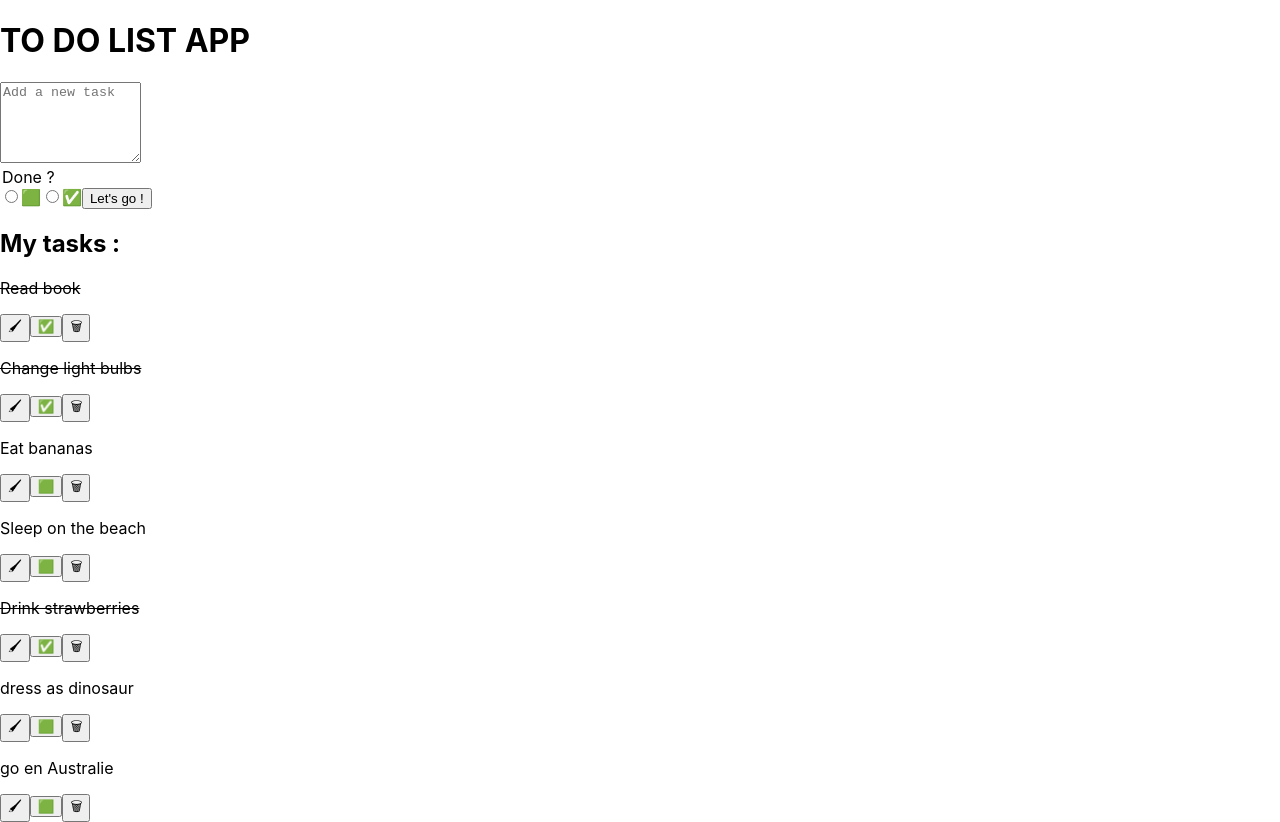
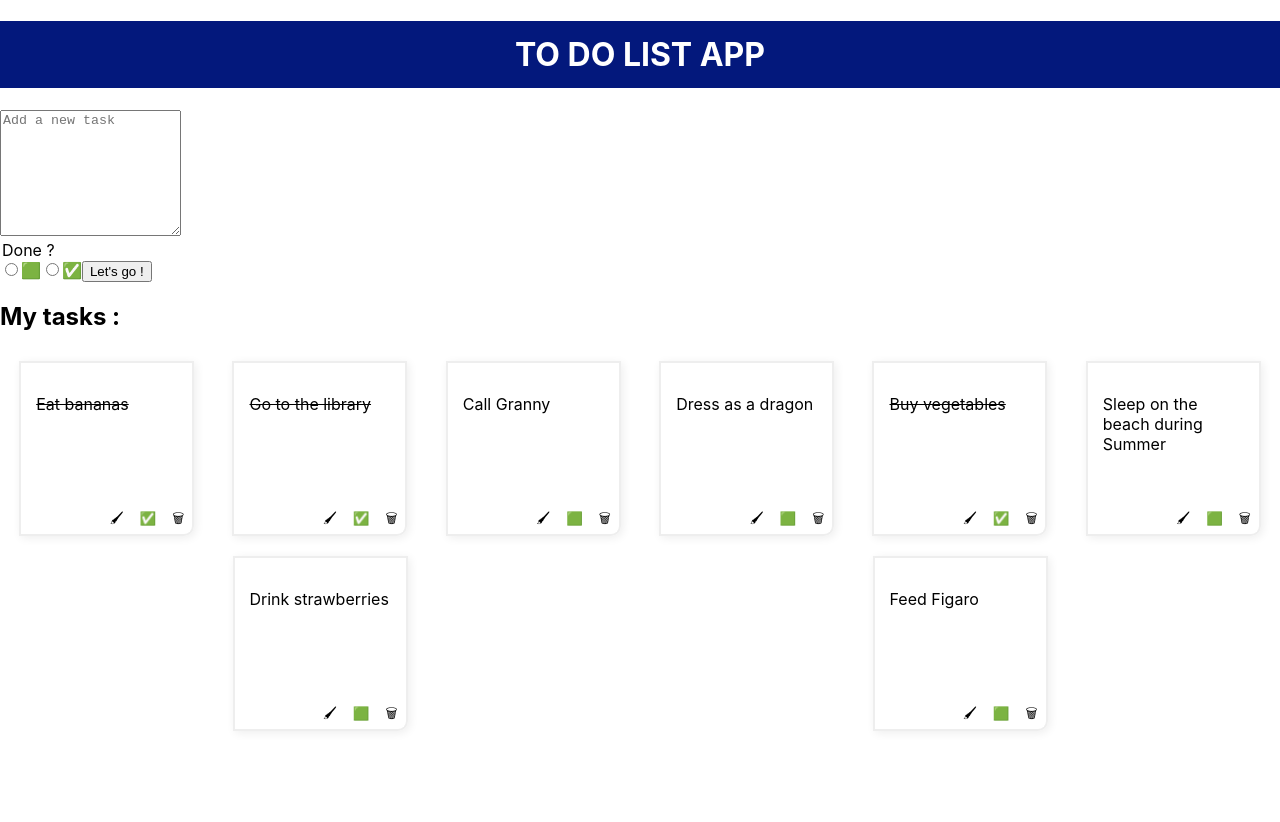
Before and after one commit to AlixV/todolist-mockjson-react, a React (Create React App) app: page / in a window 1280 px wide. After the commit the page ends 800 px from the top, so only its background shows below. Built offline with nearby package versions, Linux system fonts and the light colour scheme; data requests are answered from the project's data file.

Commit message:
post-it done

```diff
--- a/data/db.json
+++ b/data/db.json
@@ -1,39 +1,44 @@
 {
   "todo": [
     {
-      "id": 12,
-      "task": "Read book",
-      "complete": true
+      "task": "Eat bananas",
+      "complete": true,
+      "id": 1
     },
     {
       "complete": true,
-      "task": "Change light bulbs",
-      "id": 18
+      "task": "Go to the library ",
+      "id": 2
     },
     {
-      "task": "Eat bananas",
+      "task": "Call Granny",
       "complete": false,
-      "id": 21
+      "id": 3
     },
     {
-      "task": "Sleep on the beach ",
+      "task": "Dress as a dragon",
       "complete": false,
-      "id": 22
+      "id": 4
     },
     {
       "complete": true,
-      "task": "Drink strawberries",
-      "id": 23
+      "task": "Buy vegetables ",
+      "id": 5
     },
     {
+      "task": "Sleep on the beach during Summer",
       "complete": false,
-      "task": "dress as dinosaur",
-      "id": 24
+      "id": 6
     },
     {
-      "task": "go en Australie ",
+      "task": "Drink strawberries ",
       "complete": false,
-      "id": 25
+      "id": 7
+    },
+    {
+      "task": "Feed Figaro",
+      "complete": false,
+      "id": 8
     }
   ]
 }
--- a/src/App.css
+++ b/src/App.css
@@ -1,3 +1,67 @@
+html,
+body{
+    margin: 0;
+    padding: 0;
+
+}
+
+.header{
+  background-color:  #03187C;
+  color:white;
+  padding-top: 14px;
+  padding-bottom: 14px;
+  text-align: center;
+
+}
+
+.post-it-list{
+  display: flex;
+  flex-direction: row;
+  flex-wrap :wrap;
+  justify-content: space-around;
+
+
+}
+
+.post-it{
+  /* background-color: #FFF1BD; */
+  border-radius: 0px 0px 10px 0px;
+  border: 2px solid #eee;
+  box-shadow: 2px 2px 10px 0 #eee;
+  box-sizing: border-box;
+  padding: 15px;
+  width: 175px;
+  height: 175px;
+  margin: 10px ;
+  position :relative;
+}
+
+.container-buttons-todo{
+  /* display:flex;
+  flex-direction: row;
+  justify-content: flex-end;
+  align-items: flex-end; */
+  position : absolute;
+  bottom:0px;
+  right:0px;
+
+
+}
+
+.buttons-todo{
+  background-color:white;
+  border : none;
+  /* border : 1px solid #03187C; */
+  /* padding : 3px; */
+  margin: 2px;
+  /* border-radius: 10px; */
+
+
+}
+
+.strike{
+  text-decoration: line-through;
+}
 /* .App {
   text-align: center;
 }
@@ -36,7 +100,3 @@
     transform: rotate(360deg);
   }
 } */
-
-.strike{
-  text-decoration: line-through;
-}
--- a/src/components/Form.jsx
+++ b/src/components/Form.jsx
@@ -22,16 +22,17 @@ const Form = ({ newTask, setNewTask, complete, setComplete }) => {
   };
 
   return (
-    <div>
-      <form onSubmit={handleSubmit}>
+    <div className="form-container">
+      <form className="form-create" onSubmit={handleSubmit}>
         {error !== "" && <p>{error}</p>}
         {/* <label htmlFor="task">  : </label> */}
         <textarea
+          className="textarea-form-create"
           id="task"
           name="task"
           type="textarea"
-          rows="5"
-          cols="15"
+          rows="8"
+          cols="20"
           placeholder="Add a new task"
           value={newTask}
           onChange={(e) => setNewTask(e.target.value)}
@@ -47,7 +48,6 @@ const Form = ({ newTask, setNewTask, complete, setComplete }) => {
             setComplete(false);
             console.log("falseCkeckbox : " + e.target.value);
           }}
-          // checked
         />
         <label htmlFor="false">🟩</label>
 
--- a/src/components/Header.jsx
+++ b/src/components/Header.jsx
@@ -1,7 +1,7 @@
 import React from "react";
 
 const Header = () => {
-  return <h1> TO DO LIST APP</h1>;
+  return <h1 className="header"> TO DO LIST APP</h1>;
 };
 
 export default Header;
--- a/src/components/Todo.jsx
+++ b/src/components/Todo.jsx
@@ -1,52 +1,10 @@
 import React, { useState } from "react";
 import axios from "axios";
-// import { confirmAlert } from "react-confirm-alert"; ESSAI 1
-// import { confirm } from "react-confirm-box";
 
 const Todo = ({ task, complete, id, deleteTask, tasks, setTasks }) => {
   const [modifytask, setModifytask] = useState(task);
   const [modifycomplete, setModifycomplete] = useState(complete);
   const [isClicked, setIsClicked] = useState(false);
-
-  // --- CONFIRM BOX ---
-  // const optionsWithLabelChange = {
-  //   closeOnOverlayClick: false,
-  //   labels: {
-  //     confirmable: "Confirm",
-  //     cancellable: "Cancel"
-  //   }
-  // };
-
-  // const optionsWithClonOnOverlayclick = {
-  //   closeOnOverlayClick: true
-  // };
-
-  // const customRender = {
-  //   render: (message, onConfirm, onCancel) => {
-  //     return (
-  //       <>
-  //         <h1> Replace with {message} </h1>
-  //         <button onClick={onConfirm}> Yes </button>
-  //       </>
-  //     );
-  //   }
-  // };
-  // const submit = () => {
-  //   confirmAlert({
-  //     title: "Confirm to submit",
-  //     message: "Are you sure to do this ?",
-  //     buttons: [
-  //       {
-  //         label: "Yes",
-  //         onClick: () => alert("Click Yes"),
-  //       },
-  //       {
-  //         label: "No",
-  //         onClick: () => alert("Click No"),
-  //       },
-  //     ],
-  //   });
-  // };
 
   // --- MODIFY A TASK ---
   const handleModifyTask = (e) => {
@@ -91,7 +49,9 @@ const Todo = ({ task, complete, id, deleteTask, tasks, setTasks }) => {
   };
 
   return (
-    <div className={complete ? " post-it strike" : "post-it"}>
+    <div className="post-it">
+      {/* className={complete ? " post-it strike" : "post-it"} */}
+      <div>
         {isClicked ? (
           <form onSubmit={handleModifyTask}>
             <textarea
@@ -105,54 +65,49 @@ const Todo = ({ task, complete, id, deleteTask, tasks, setTasks }) => {
               onChange={(e) => setModifytask(e.target.value)}
             />
 
-          <button type="submit"> good !</button>
+            <button className="button-form-modify" type="submit">
+              {" "}
+              good !
+            </button>
           </form>
         ) : (
-        <p> {task}</p>
+          <p className={complete ? "strike" : ""}> {task}</p>
         )}
+      </div>
 
-      <button onClick={() => setIsClicked(!isClicked)}>🖌</button>
+      <div className="container-buttons-todo">
+        <button
+          className="buttons-todo button-modify-task"
+          onClick={() => setIsClicked(!isClicked)}
+        >
+          🖌
+        </button>
 
-      <button onClick={(e) => handleModifyComplete(e)}>
+        <button
+          className="buttons-todo button-modify-complete"
+          onClick={(e) => handleModifyComplete(e)}
+        >
           {modifycomplete ? "✅" : "🟩"}
         </button>
 
-      {/* <button onClick={() => submit()}>Confirm box</button> */}
-      {/* ! Don't forget () to invok the function  */}
-
-      <button onClick={() => deleteTask(id)}>🗑</button>
+        {/* -- CONFIRM BOX-- */}
+        <button
+          className="buttons-todo button-delete"
+          onClick={() => {
+            console.log("I have been clicked");
+            if (window.confirm("Are you sure you want to do that Alix?"))
+              deleteTask(id);
+          }}
+        >
+          🗑
+        </button>
+      </div>
     </div>
   );
 };
 
 export default Todo;
 
-//   /* <button onClick={() => updateTask(id)}>modify</button> */
-
-// { task, complete, id, deleteTask, updateTask }
-
-//   <div className={complete ? " post-it strike" : "post-it"} key={id}>
-//       <p>{task}</p>
-//       <button onClick={() => updateTask(id)}>modify</button>
-//       //<button onClick={() => updateTask(task.id)}>complete</button>
-//       <button onClick={() => deleteTask(id)}>delete</button>
-//     </div>
-
-//     compo pr chaque tache, dans state, un boolean qui dit si on modif et en fonction afficher
-//   rendu contiontionel dans return ternary
-//   moyen de detecter si on a cliquier si oui afficher un input, sinon parag
-//   garder en memoire dans un state si modfifier ou non
-//   qd fini de modifier, repasser à un paragraphe
-//   mettre un on click sur compo entier ?
-
-//   return (
-//     <div
-//       className={task.complete ? " post-it strike" : "post-it"}
-//       key={task.id}
-//     >
-//       <p>{task.task}</p>
-//       <button onClick={() => updateTask(task.id)}>modify</button>
-//       // <button onClick={() => updateTask(task.id)}>complete</button>
-//       <button onClick={() => deleteTask(task.id)}>delete</button>
-//     </div>
-//   );
+// TEST 2 Warning: ReactDOM.render is no longer supported in React 18.
+//Use createRoot instead. Until you switch to the new API,
+//your app will behave as if it's running React 17.
--- a/src/components/TodoList.jsx
+++ b/src/components/TodoList.jsx
@@ -6,7 +6,7 @@ const TodoList = ({ tasks, setTasks, deleteTask }) => {
     <>
       <h2> My tasks : </h2>
 
-      {/* {tasks.length > 0 ? (  */}
+      {tasks.length > 0 ? (
         <div className="post-it-list">
           {tasks.map((onetask) => {
             return (
@@ -22,9 +22,9 @@ const TodoList = ({ tasks, setTasks, deleteTask }) => {
             );
           })}
         </div>
-      {/* ):(
-        <p> No task, well done <p>
-      )} */}
+      ) : (
+        <p> No task, well done </p>
+      )}
     </>
   );
 };
```
Also changed, not shown: src/components/brouillon.txt. Lines whose indentation alone changed are shown as unchanged.
